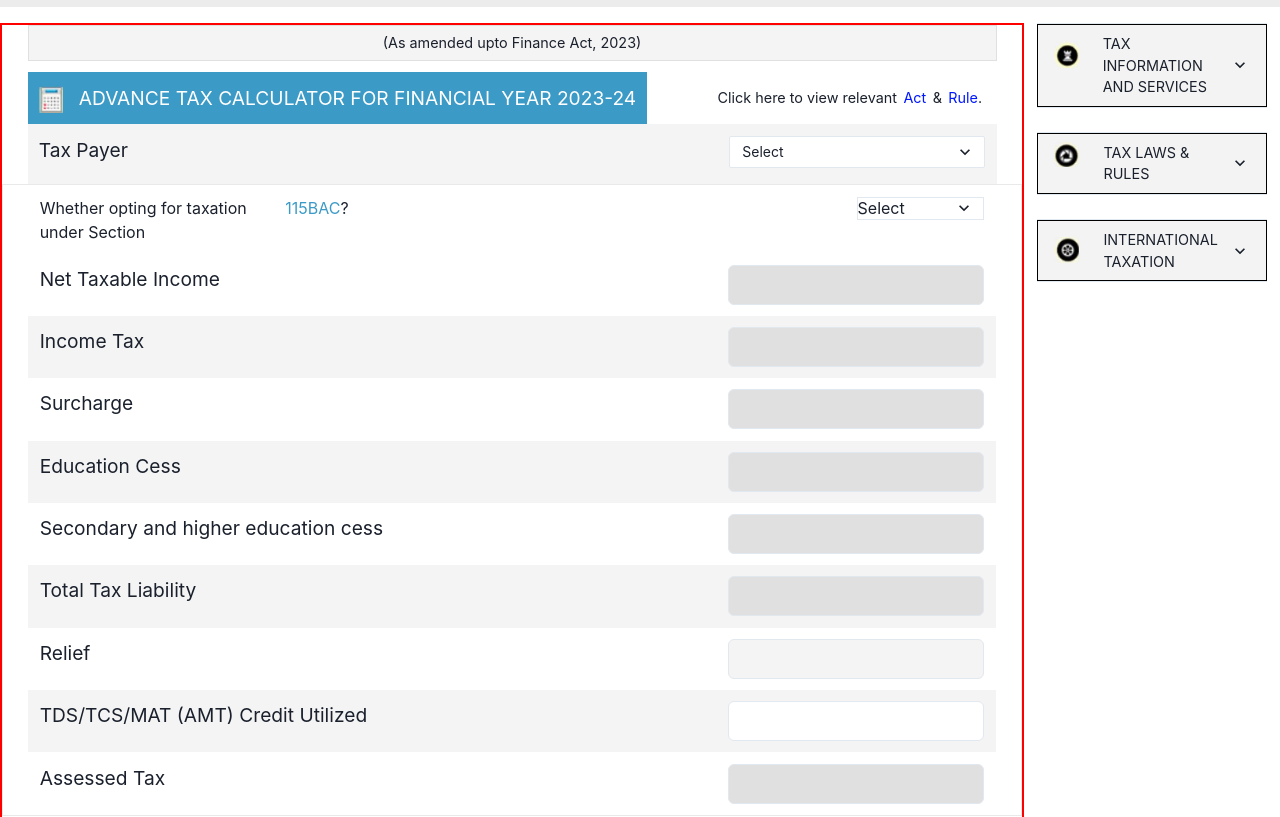
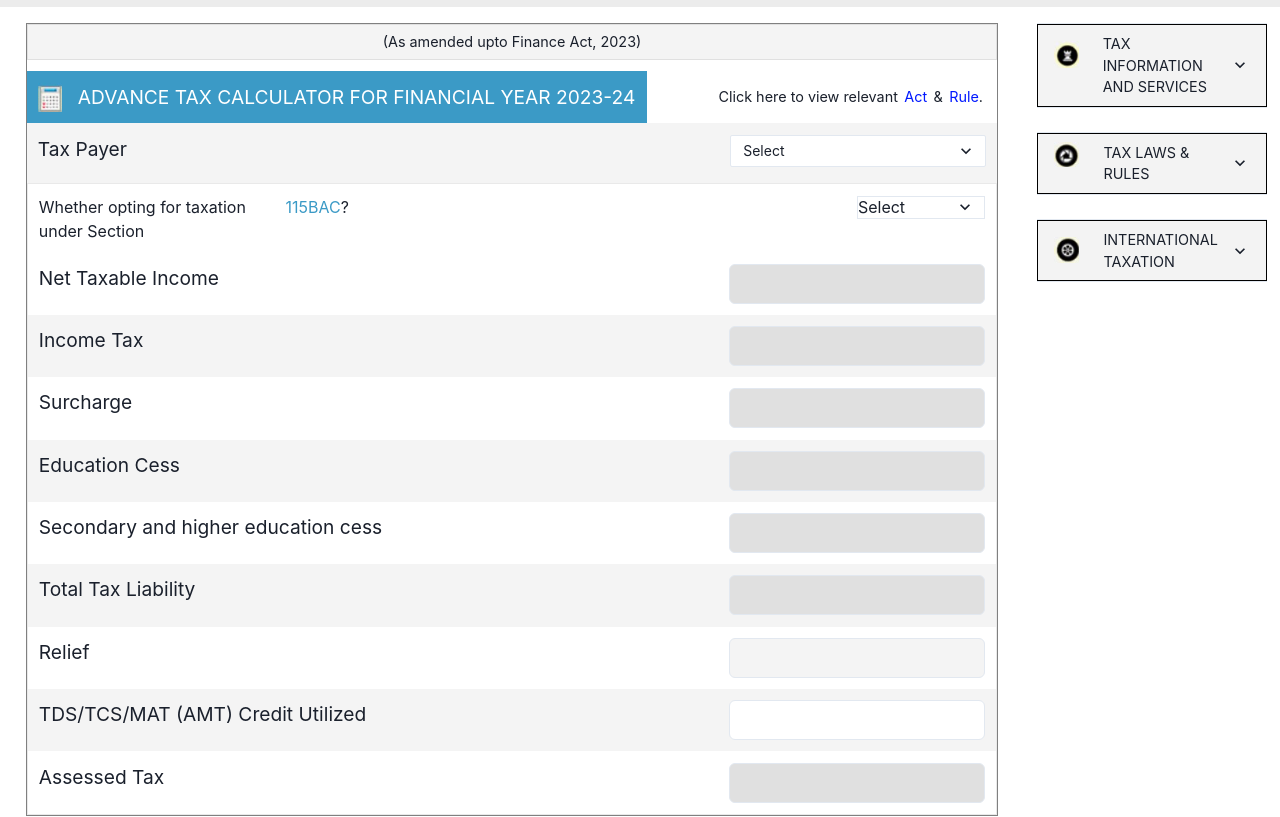
Before and after one commit to vaibhav-mougha/itaxeasy_advanceTax_hraCalculator, a React (Create React App) app: page /advance in a window 1280 px wide. Shown: the part 300-1117 px from the top of the page. Built offline with nearby package versions, Linux system fonts and the light colour scheme.

Commit message:
Updated the Ui

```diff
--- a/src/Components/DomesticCompany.jsx
+++ b/src/Components/DomesticCompany.jsx
@@ -5,7 +5,7 @@ const DomesticCompany = () => {
   return (
     <>
       <Box border={"1px solid #E9E9E9"}>
-        <Flex bg={"#FFFFFF"} w={"95%"} m={"auto"} p={"0.7rem"}>
+        <Flex bg={"#FFFFFF"} w={"100%"} m={"auto"} p={"0.7rem"}>
           <FormControl id="taxPayer">
             <Flex justifyContent={"space-between"}>
               <FormLabel fontSize={"1.2rem"} fontWeight={"normal"}>
@@ -22,7 +22,7 @@ const DomesticCompany = () => {
           </FormControl>
         </Flex>
 
-        <Flex bg={"#F4F4F4"} w={"95%"} m={"auto"} p={"0.7rem"}>
+        <Flex bg={"#F4F4F4"} w={"100%"} m={"auto"} p={"0.7rem"}>
           <FormControl id="incomeTax">
             <Flex justifyContent={"space-between"}>
               <FormLabel fontSize={"1.2rem"} fontWeight={"normal"}>
@@ -39,7 +39,7 @@ const DomesticCompany = () => {
           </FormControl>
         </Flex>
 
-        <Flex bg={"#FFFFFF"} w={"95%"} m={"auto"} p={"0.7rem"}>
+        <Flex bg={"#FFFFFF"} w={"100%"} m={"auto"} p={"0.7rem"}>
           <FormControl id="surcharge">
             <Flex justifyContent={"space-between"}>
               <FormLabel fontSize={"1.2rem"} fontWeight={"normal"}>
@@ -56,7 +56,7 @@ const DomesticCompany = () => {
           </FormControl>
         </Flex>
 
-        <Flex bg={"#FFFFFF"} w={"95%"} m={"auto"} p={"0.7rem"}>
+        <Flex bg={"#FFFFFF"} w={"100%"} m={"auto"} p={"0.7rem"}>
           <FormControl id="healtheducationcess">
             <Flex justifyContent={"space-between"}>
               <FormLabel fontSize={"1.2rem"} fontWeight={"normal"}>
@@ -73,7 +73,7 @@ const DomesticCompany = () => {
           </FormControl>
         </Flex>
 
-        <Flex bg={"#F4F4F4"} w={"95%"} m={"auto"} p={"0.7rem"}>
+        <Flex bg={"#F4F4F4"} w={"100%"} m={"auto"} p={"0.7rem"}>
           <FormControl id="totalTaxLiability">
             <Flex justifyContent={"space-between"}>
               <FormLabel fontSize={"1.2rem"} fontWeight={"normal"}>
@@ -90,7 +90,7 @@ const DomesticCompany = () => {
           </FormControl>
         </Flex>
 
-        <Flex bg={"#FFFFFF"} w={"95%"} m={"auto"} p={"0.7rem"}>
+        <Flex bg={"#FFFFFF"} w={"100%"} m={"auto"} p={"0.7rem"}>
           <FormControl id="relief">
             <Flex justifyContent={"space-between"}>
               <FormLabel fontSize={"1.2rem"} fontWeight={"normal"}>
@@ -102,7 +102,7 @@ const DomesticCompany = () => {
           </FormControl>
         </Flex>
 
-        <Flex bg={"#F4F4F4"} w={"95%"} m={"auto"} p={"0.7rem"}>
+        <Flex bg={"#F4F4F4"} w={"100%"} m={"auto"} p={"0.7rem"}>
           <FormControl id="tcs">
             <Flex justifyContent={"space-between"}>
               <FormLabel fontSize={"1.2rem"} fontWeight={"normal"}>
@@ -114,7 +114,7 @@ const DomesticCompany = () => {
           </FormControl>
         </Flex>
 
-        <Flex bg={"#FFFFFF"} w={"95%"} m={"auto"} p={"0.7rem"}>
+        <Flex bg={"#FFFFFF"} w={"100%"} m={"auto"} p={"0.7rem"}>
           <FormControl id="assessedTax">
             <Flex justifyContent={"space-between"}>
               <FormLabel fontSize={"1.2rem"} fontWeight={"normal"}>
--- a/src/Components/Huf.jsx
+++ b/src/Components/Huf.jsx
@@ -13,7 +13,7 @@ const Huf = () => {
   return (
     <>
       <Box border={"1px solid #E9E9E9"}>
-        <Flex bg={"#FFFFFF"} w={"95%"} m={"auto"} p={"0.7rem"} pb={"0.1rem"}>
+        <Flex bg={"#FFFFFF"} w={"100%"} m={"auto"} p={"0.7rem"} pb={"0.1rem"}>
           <FormControl id="bac">
             <Flex>
               <FormLabel fontSize={"1rem"} fontWeight={"normal"}>
@@ -40,7 +40,7 @@ const Huf = () => {
           </FormControl>
         </Flex>
 
-        <Flex bg={"#FFFFFF"} w={"95%"} m={"auto"} p={"0.7rem"}>
+        <Flex bg={"#FFFFFF"} w={"100%"} m={"auto"} p={"0.7rem"}>
           <FormControl id="taxPayer">
             <Flex justifyContent={"space-between"}>
               <FormLabel fontSize={"1.2rem"} fontWeight={"normal"}>
@@ -57,7 +57,7 @@ const Huf = () => {
           </FormControl>
         </Flex>
 
-        <Flex bg={"#F4F4F4"} w={"95%"} m={"auto"} p={"0.7rem"}>
+        <Flex bg={"#F4F4F4"} w={"100%"} m={"auto"} p={"0.7rem"}>
           <FormControl id="incomeTax">
             <Flex justifyContent={"space-between"}>
               <FormLabel fontSize={"1.2rem"} fontWeight={"normal"}>
@@ -74,7 +74,7 @@ const Huf = () => {
           </FormControl>
         </Flex>
 
-        <Flex bg={"#FFFFFF"} w={"95%"} m={"auto"} p={"0.7rem"}>
+        <Flex bg={"#FFFFFF"} w={"100%"} m={"auto"} p={"0.7rem"}>
           <FormControl id="surcharge">
             <Flex justifyContent={"space-between"}>
               <FormLabel fontSize={"1.2rem"} fontWeight={"normal"}>
@@ -91,7 +91,7 @@ const Huf = () => {
           </FormControl>
         </Flex>
 
-        <Flex bg={"#FFFFFF"} w={"95%"} m={"auto"} p={"0.7rem"}>
+        <Flex bg={"#FFFFFF"} w={"100%"} m={"auto"} p={"0.7rem"}>
           <FormControl id="healtheducationcess">
             <Flex justifyContent={"space-between"}>
               <FormLabel fontSize={"1.2rem"} fontWeight={"normal"}>
@@ -108,7 +108,7 @@ const Huf = () => {
           </FormControl>
         </Flex>
 
-        <Flex bg={"#F4F4F4"} w={"95%"} m={"auto"} p={"0.7rem"}>
+        <Flex bg={"#F4F4F4"} w={"100%"} m={"auto"} p={"0.7rem"}>
           <FormControl id="totalTaxLiability">
             <Flex justifyContent={"space-between"}>
               <FormLabel fontSize={"1.2rem"} fontWeight={"normal"}>
@@ -125,7 +125,7 @@ const Huf = () => {
           </FormControl>
         </Flex>
 
-        <Flex bg={"#FFFFFF"} w={"95%"} m={"auto"} p={"0.7rem"}>
+        <Flex bg={"#FFFFFF"} w={"100%"} m={"auto"} p={"0.7rem"}>
           <FormControl id="relief">
             <Flex justifyContent={"space-between"}>
               <FormLabel fontSize={"1.2rem"} fontWeight={"normal"}>
@@ -137,7 +137,7 @@ const Huf = () => {
           </FormControl>
         </Flex>
 
-        <Flex bg={"#F4F4F4"} w={"95%"} m={"auto"} p={"0.7rem"}>
+        <Flex bg={"#F4F4F4"} w={"100%"} m={"auto"} p={"0.7rem"}>
           <FormControl id="tcs">
             <Flex justifyContent={"space-between"}>
               <FormLabel fontSize={"1.2rem"} fontWeight={"normal"}>
@@ -149,7 +149,7 @@ const Huf = () => {
           </FormControl>
         </Flex>
 
-        <Flex bg={"#FFFFFF"} w={"95%"} m={"auto"} p={"0.7rem"}>
+        <Flex bg={"#FFFFFF"} w={"100%"} m={"auto"} p={"0.7rem"}>
           <FormControl id="assessedTax">
             <Flex justifyContent={"space-between"}>
               <FormLabel fontSize={"1.2rem"} fontWeight={"normal"}>
--- a/src/Components/InitialSelect.jsx
+++ b/src/Components/InitialSelect.jsx
@@ -40,7 +40,7 @@ const InitialSelect = ({ condition }) => {
     return (
       <>
         <Box border={"1px solid #E9E9E9"}>
-          <Flex bg={"#FFFFFF"} w={"95%"} m={"auto"} p={"0.7rem"} pb={"0.1rem"}>
+          <Flex bg={"#FFFFFF"} w={"100%"} m={"auto"} p={"0.7rem"} pb={"0.1rem"}>
             <FormControl id="bac">
               <Flex>
                 <FormLabel fontSize={"1rem"} fontWeight={"normal"}>
@@ -67,7 +67,7 @@ const InitialSelect = ({ condition }) => {
             </FormControl>
           </Flex>
 
-          <Flex bg={"#FFFFFF"} w={"95%"} m={"auto"} p={"0.7rem"}>
+          <Flex bg={"#FFFFFF"} w={"100%"} m={"auto"} p={"0.7rem"}>
             <FormControl id="taxPayer">
               <Flex justifyContent={"space-between"}>
                 <FormLabel fontSize={"1.2rem"} fontWeight={"normal"}>
@@ -84,7 +84,7 @@ const InitialSelect = ({ condition }) => {
             </FormControl>
           </Flex>
 
-          <Flex bg={"#F4F4F4"} w={"95%"} m={"auto"} p={"0.7rem"}>
+          <Flex bg={"#F4F4F4"} w={"100%"} m={"auto"} p={"0.7rem"}>
             <FormControl id="incomeTax">
               <Flex justifyContent={"space-between"}>
                 <FormLabel fontSize={"1.2rem"} fontWeight={"normal"}>
@@ -101,7 +101,7 @@ const InitialSelect = ({ condition }) => {
             </FormControl>
           </Flex>
 
-          <Flex bg={"#FFFFFF"} w={"95%"} m={"auto"} p={"0.7rem"}>
+          <Flex bg={"#FFFFFF"} w={"100%"} m={"auto"} p={"0.7rem"}>
             <FormControl id="surcharge">
               <Flex justifyContent={"space-between"}>
                 <FormLabel fontSize={"1.2rem"} fontWeight={"normal"}>
@@ -118,7 +118,7 @@ const InitialSelect = ({ condition }) => {
             </FormControl>
           </Flex>
 
-          <Flex bg={"#F4F4F4"} w={"95%"} m={"auto"} p={"0.7rem"}>
+          <Flex bg={"#F4F4F4"} w={"100%"} m={"auto"} p={"0.7rem"}>
             <FormControl id="EducationCess">
               <Flex justifyContent={"space-between"}>
                 <FormLabel fontSize={"1.2rem"} fontWeight={"normal"}>
@@ -135,7 +135,7 @@ const InitialSelect = ({ condition }) => {
             </FormControl>
           </Flex>
 
-          <Flex bg={"#FFFFFF"} w={"95%"} m={"auto"} p={"0.7rem"}>
+          <Flex bg={"#FFFFFF"} w={"100%"} m={"auto"} p={"0.7rem"}>
             <FormControl id="secondaryeducationcess">
               <Flex justifyContent={"space-between"}>
                 <FormLabel fontSize={"1.2rem"} fontWeight={"normal"}>
@@ -152,7 +152,7 @@ const InitialSelect = ({ condition }) => {
             </FormControl>
           </Flex>
 
-          <Flex bg={"#F4F4F4"} w={"95%"} m={"auto"} p={"0.7rem"}>
+          <Flex bg={"#F4F4F4"} w={"100%"} m={"auto"} p={"0.7rem"}>
             <FormControl id="totalTaxLiability">
               <Flex justifyContent={"space-between"}>
                 <FormLabel fontSize={"1.2rem"} fontWeight={"normal"}>
@@ -169,7 +169,7 @@ const InitialSelect = ({ condition }) => {
             </FormControl>
           </Flex>
 
-          <Flex bg={"#FFFFFF"} w={"95%"} m={"auto"} p={"0.7rem"}>
+          <Flex bg={"#FFFFFF"} w={"100%"} m={"auto"} p={"0.7rem"}>
             <FormControl id="relief">
               <Flex justifyContent={"space-between"}>
                 <FormLabel fontSize={"1.2rem"} fontWeight={"normal"}>
@@ -181,7 +181,7 @@ const InitialSelect = ({ condition }) => {
             </FormControl>
           </Flex>
 
-          <Flex bg={"#F4F4F4"} w={"95%"} m={"auto"} p={"0.7rem"}>
+          <Flex bg={"#F4F4F4"} w={"100%"} m={"auto"} p={"0.7rem"}>
             <FormControl id="tcs">
               <Flex justifyContent={"space-between"}>
                 <FormLabel fontSize={"1.2rem"} fontWeight={"normal"}>
@@ -193,7 +193,7 @@ const InitialSelect = ({ condition }) => {
             </FormControl>
           </Flex>
 
-          <Flex bg={"#FFFFFF"} w={"95%"} m={"auto"} p={"0.7rem"}>
+          <Flex bg={"#FFFFFF"} w={"100%"} m={"auto"} p={"0.7rem"}>
             <FormControl id="assessedTax">
               <Flex justifyContent={"space-between"}>
                 <FormLabel fontSize={"1.2rem"} fontWeight={"normal"}>
--- a/src/Pages/AdvanceTaxCalculator.jsx
+++ b/src/Pages/AdvanceTaxCalculator.jsx
@@ -17,8 +17,11 @@ const AdvanceTaxCalculator = () => {
   return (
     <>
       <Flex bg={"#FFFFFF"} mt={"1rem"}>
-        <Box border={"2px solid red"} w={"80%"}>
-          <Box w={"95%"} m={"auto"}>
+        <Box
+        // border={"2px solid red"}
+        w={"80%"}>
+          <Box border={"1px solid gray"} w={"95%"} m={"auto"}>
+          <Box w={"100%"} m={"auto"}>
             <Box
               textAlign={"center"}
               bg={"#F4F4F4"}
@@ -51,7 +54,7 @@ const AdvanceTaxCalculator = () => {
             </Flex>
           </Box>
 
-          <Flex bg={"#F4F4F4"} w={"95%"} m={"auto"} p={"0.7rem"}>
+          <Flex bg={"#F4F4F4"} w={"100%"} m={"auto"} p={"0.7rem"}>
             <FormControl id="taxPayer">
               <Flex justifyContent={"space-between"}>
                 <FormLabel fontSize={"1.2rem"} fontWeight={"normal"}>
@@ -81,6 +84,8 @@ const AdvanceTaxCalculator = () => {
           </Flex>
 
           <InitialSelect condition={select} />
+          </Box>
+
 
           <Box w={"20rem"} m={"auto"} mt={"0.7rem"}>
             <Button
@@ -88,6 +93,10 @@ const AdvanceTaxCalculator = () => {
               bg={"#FE6C5F"}
               fontSize={"0.9rem"}
               borderRadius={"0rem"}
+              _hover={{
+                color: "#FFFFFF",
+                bg: "#FE6C5F",
+              }}
             >
               Calculate
             </Button>
@@ -96,6 +105,10 @@ const AdvanceTaxCalculator = () => {
               bg={"#A0A1A1"}
               ml={"1rem"}
               borderRadius={"0rem"}
+              _hover={{
+                color: "#FFFFFF",
+                bg: "#A0A1A1",
+              }}
             >
               Reset
             </Button>
```
Also changed, not shown: src/Components/CooperativeSociety.jsx (+10 -10 lines).
